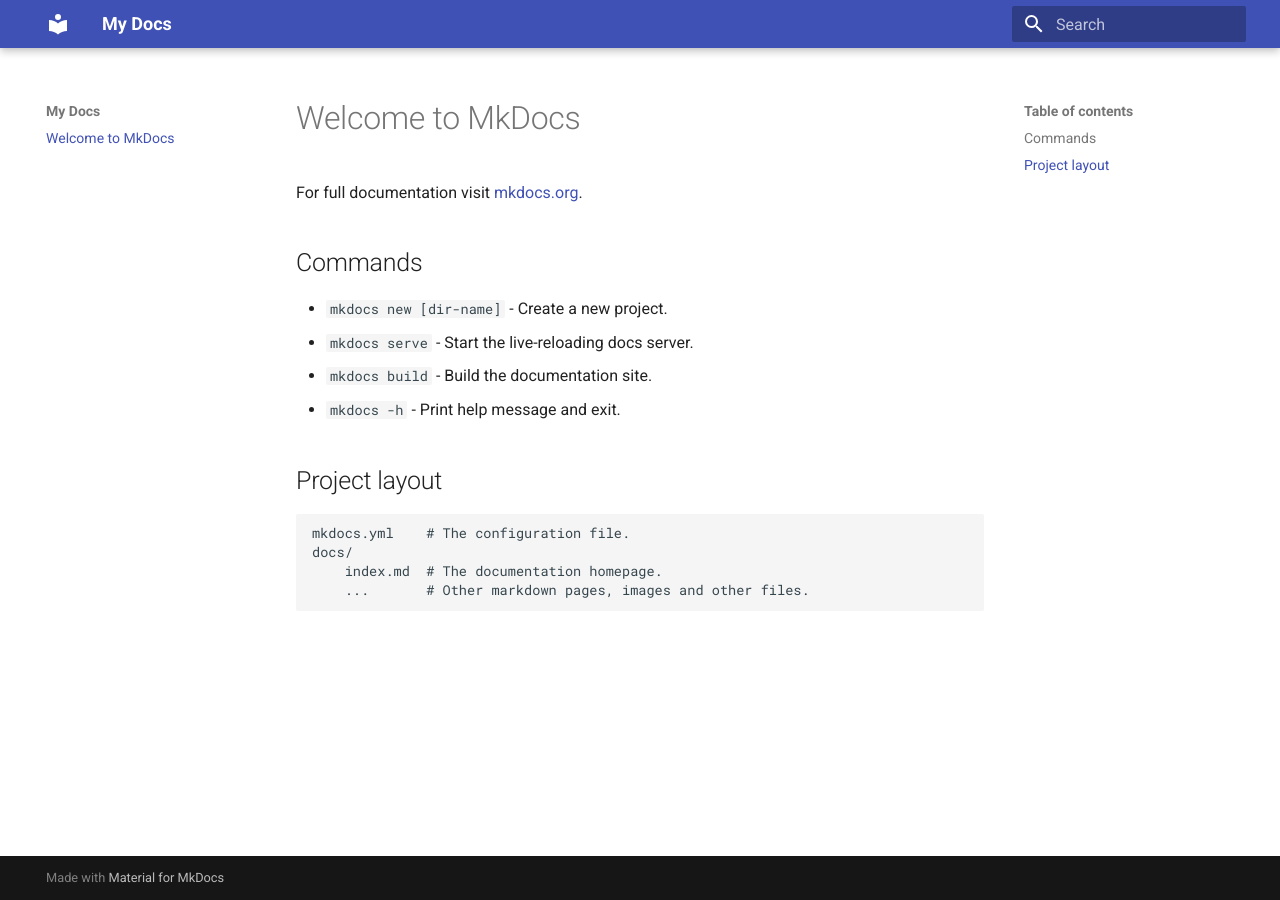
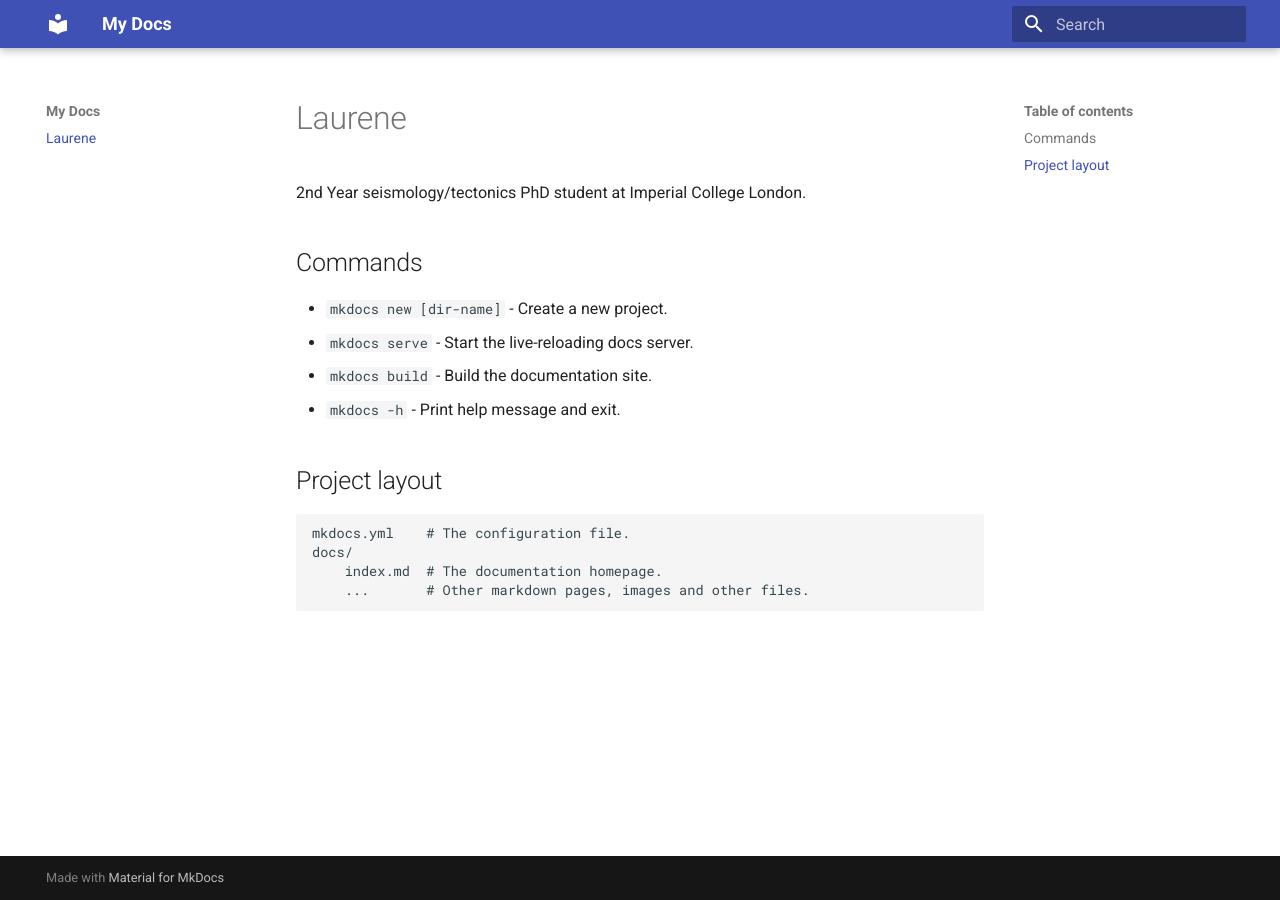
Before and after one commit to Lrn20/my-site-test, an MkDocs documentation site: the page built from docs/index.md, in a window 1280 px wide. Built offline with MkDocs 1.6.1 and Material for MkDocs 9.7.7, drawn with Linux system fonts in a browser that asks for light colours.

Commit message:
feat: change site title and update introduction
Updated the title and introductory text in the documentation.

```diff
--- a/docs/index.md
+++ b/docs/index.md
@@ -1,6 +1,6 @@
-# Welcome to MkDocs
-
-For full documentation visit [mkdocs.org](https://www.mkdocs.org).
+# Laurene
+<!-- For full documentation visit [mkdocs.org](https://www.mkdocs.org). -->
+2nd Year seismology/tectonics PhD student at Imperial College London.
 
 ## Commands
 
```
